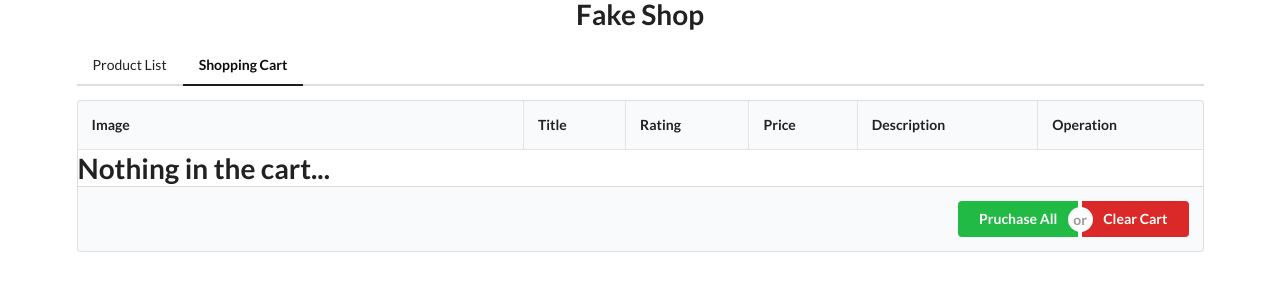
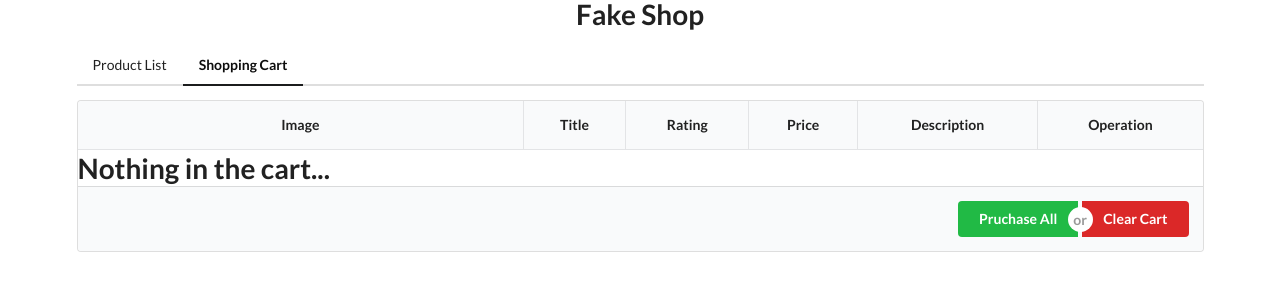
Before and after one commit to WuzhouDu/react-redux-project, a React (Create React App) app: page /cart in a window 1280 px wide. Shown: the top 300 px of the page. Built offline with nearby package versions, Linux system fonts and the light colour scheme.

Commit message:
optimize the ui of product list.

```diff
--- a/public/index.html
+++ b/public/index.html
@@ -22,7 +22,7 @@
     <script src="https://code.jquery.com/jquery-3.7.0.slim.min.js"
       integrity="sha256-tG5mcZUtJsZvyKAxYLVXrmjKBVLd6VpVccqz/r4ypFE=" crossorigin="anonymous"></script>
     <script src="https://cdn.jsdelivr.net/npm/semantic-ui@2.5.0/dist/semantic.min.js"></script>
-<script type="text/javascript">$(document).ready(function () { $(".rating").rating('disable'); });</script>
+
   </body>
 
 </html>
--- a/src/App.css
+++ b/src/App.css
@@ -77,3 +77,14 @@ h3[class="ui brown block header"]::before{
 [class='visible content'] {
   overflow: hidden;
 }
+div[class='header title'] {
+  height: 50%;
+  overflow: hidden;
+  white-space: nowrap;
+  text-overflow: ellipsis;
+}
+
+.big-font {
+  font-size: 1.5em;
+  color: red;
+}
--- a/src/components/Cart.js
+++ b/src/components/Cart.js
@@ -48,24 +48,27 @@ const Cart = () => {
     console.log("cartProducts: ", cartProducts);
 
     return (
-<table className="ui celled padded table">
+      <div className='ui container'>
+      <table className="ui celled padded unstackable table">
         <thead>
-    <tr><th className="single line">Image</th>
-    <th>Title</th>
-    <th>Rating</th>
-    <th>Price</th>
-    <th>Description</th>
-    <th>Operation</th>
+          <tr>
+          <th className="center aligned">Image</th>
+          <th className="center aligned">Title</th>
+          <th className="center aligned">Rating</th>
+          <th className="center aligned">Price</th>
+          <th className="center aligned">Description</th>
+          <th className="center aligned">Operation</th>
         </tr></thead>
         <tbody>
           {cartProducts.length === 0
-        ? <h1 className="header">Nothing in the cart...</h1>
+              ? <h1>Nothing in the cart...</h1>
               : renderCart}
         </tbody>
         <tfoot>
           <tr><th colSpan="6">
             <div className="ui right floated buttons">
               <button className="ui positive animated fade button" onClick={() => {
+                  if (cartProducts.length === 0) return;
                   dispatch(clearCart());
                   alert("Purchase successful!");
 
@@ -83,6 +86,7 @@ const Cart = () => {
           </th>
         </tr></tfoot>
       </table>
+      </div>
     )
 }
 
--- a/src/components/ProductComponent.js
+++ b/src/components/ProductComponent.js
@@ -5,23 +5,24 @@ import { useSelector } from "react-redux";
 const ProductComponent = () => {
     const products = useSelector(state => state.allProducts.products);
     const renderList = products.map(product => {
-            const {id, title, image, price, category} = product;
+            const {id, title, image, price} = product;
             return (
-                    <Link to={`/product/${id}`} className="ui link card" key={id}>
+                    <div className="ui card" key={id}>
                         <div className="ui centered small image card-image-container">
+                            <Link to={`/product/${id}`} >
                             <img className="card-image" src={image} alt={title} />
+                            </Link>
                         </div>
                         <div className="content">
-                            <div className="header">{title}</div>
-                            <div className="meta price">$ {price}</div>
-                            <div className="meta">{category}</div>
+                            <div className="header title" title={title}>{title}</div>
+                            <div className="big-font">$ {price}</div>
                         </div>
-                    </Link>
+                    </div>
             )
         }
     )
     return (
-            <div className="ui link four doubling cards">
+            <div className="ui four doubling cards">
                 {products.length === 0
                 ? <button className="ui basic loading button">Loading</button>
                 : renderList}
--- a/src/components/ProductDetail.js
+++ b/src/components/ProductDetail.js
@@ -7,6 +7,7 @@ import { selectProduct, removeSelectedProduct, setPath, addProductToCart } from
 
 const ProductDetail = () => {
     const product = useSelector(state => state.productSeen.selectedProduct);
+    const productList = useSelector(state => state.allProducts.products);
     const [error, setError] = useState(null);
     const {title, image, price, category, description} = product;
     const {productId} = useParams();
@@ -14,9 +15,17 @@ const ProductDetail = () => {
 
 
     useEffect(() => {
+        console.log("rendering product detail");
         const fetchProductDetail = async () => {
             if (parseInt(productId) > 20) {
                 setError("Error: Product not found");
+            }
+            if (productList.length !== 0) {
+                const product = productList.find(product => product.id === parseInt(productId));
+                if (product) {
+                    dispatch(selectProduct(product));
+                    return;
+                }
             }
             const response = await axios
                 .get(`https://fakestoreapi.com/products/${productId}`)
@@ -31,7 +40,7 @@ const ProductDetail = () => {
             dispatch(removeSelectedProduct());
         }
     }
-    , [dispatch, productId]);
+    , [dispatch, productId, productList]);
 
     return (
         error
--- a/src/components/ProductListing.js
+++ b/src/components/ProductListing.js
@@ -16,6 +16,8 @@ const ProductListing = () => {
             .catch(err => {
                 console.log("Err: ", err);
             });
+
+        console.log("response: ", response);
         dispatch(setProducts(response.data));
         };
         console.log("fetching products");
```
Lines whose indentation alone changed are shown as unchanged.
